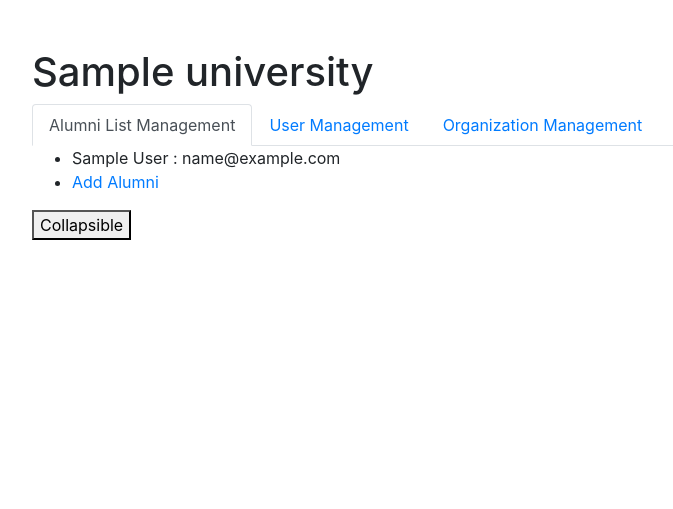
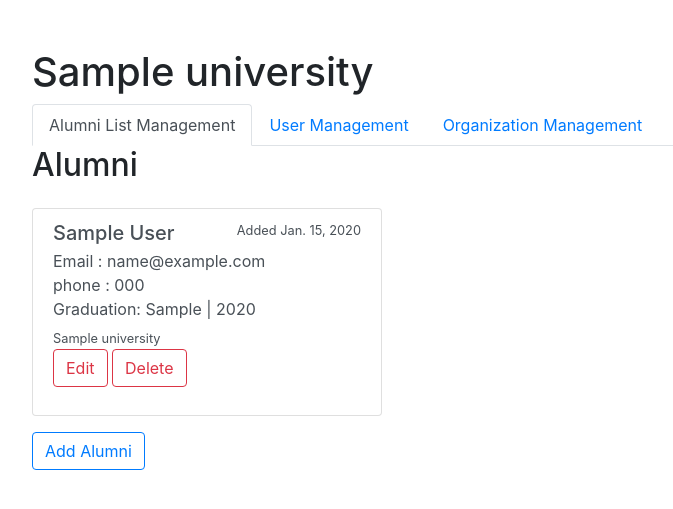
Before and after one commit to kisna72/alumni-email-list, a Django app: page /org/1/ in a window 1280 px wide. Shown: the part 152-661 px from the top of the page, without its empty margins (53-726 px from the left). Run offline with Django 3.2, Linux system fonts and the light colour scheme; a user stored in the database is signed in; tables that the repository leaves empty hold one stand-in row (values such as "Sample post"); some libraries are stand-ins or nearby versions.

Commit message:
update edit and delete code for alumni

```diff
--- /dev/null
+++ b/emaillist/templates/emaillist/alumni_details_partial.html
@@ -0,0 +1,25 @@
+{% load humanize %}
+<div class="col-md-4">
+	<div class="list-group mt-3 mb-3">
+	  <div  class="list-group-item list-group-item-action flex-column align-items-start ">
+	    <div class="d-flex w-100 justify-content-between">
+	      <h5 class="mb-1">{{alumni.full_name}}</h5>
+	      <small>Added {{alumni.created|naturalday}}</small>
+	    </div>
+	    <p class="mb-1">
+	    	Email : {{alumni.email_address}}
+	    	<br>
+	    	phone : {{alumni.phone_number}}
+	    	<br>
+	    	Graduation: {{alumni.graduation_month}} | {{alumni.graduation_year}}
+	    </p>
+	    <small>{{alumni.university.university_name}}</small>
+	    {% if not hide_btns %}
+	    <p>
+	    	<a class="btn btn-outline-danger" href="{% url 'edit_alumni' organization.id alumni.id %}">Edit</a>
+			<a class="btn btn-outline-danger" href="{% url 'delete_alumni' organization.id alumni.id %}">Delete</a>
+	    </p>
+	    {% endif %}
+	  </div>
+	</div>
+</div>
--- a/emaillist/templates/emaillist/organization_detail.html
+++ b/emaillist/templates/emaillist/organization_detail.html
@@ -1,6 +1,8 @@
 {% extends "./base.html" %}
 
 {% block content %}
+
+{% load humanize %}
 	<div class="container">
 
 		<nav aria-label="breadcrumb" class="mt-5 mb-5">
@@ -31,15 +33,20 @@
 		<!-- content of the Tabbed Menu - managed by IDs. -->
 		<div class="tab-content" id="myTabContent">
 		    <div class="tab-pane fade show active" id="alumni" role="tabpanel" aria-labelledby="alumni-tab">
-		    	<!-- <h2> Alumni </h2> -->
-				<ul>
+		    	<h2> Alumni </h2>
+				<div class="row">
+
 					{% for i in alumni %}
-						<li>{{i}}</li>
+						{% include "emaillist/alumni_details_partial.html" with alumni=i %}
 					{% endfor %}
-						<li><a data-toggle="collapse-not" data-target="#add_alumni" href="{% url 'alumni_add' organization.id  %}">Add Alumni</a>
-				</ul>
+				</div>
 
-				<button data-toggle="collapse" data-target="#demo">Collapsible</button>
+				<a class="btn btn-outline-primary" href="{% url 'alumni_add' organization.id  %}">Add Alumni</a>
+
+
+
+
+				<!-- <button data-toggle="collapse" data-target="#demo">Collapsible</button> -->
 
 				<div id="add_alumni" class="collapse">
 				<p>Add a New Alumni Here. Form Goes here.</p>
--- a/emaillist/urls.py
+++ b/emaillist/urls.py
@@ -30,7 +30,9 @@ urlpatterns = [
     path('org/<int:organization_pk>/add_staff', views.add_organization_staff, name='add_organization_staff'),
     path('org/<int:organization_pk>/remove_owner', views.remove_organization_staff, name='remove_organization_staff'),
 
-    path('org//<int:organization_pk>/alumni/add/',views.add_alumni, name="alumni_add"),
+    path('org/<int:organization_pk>/alumni/add/',views.add_alumni, name="alumni_add"),
+    path('org/<int:organization_pk>/alumni/<int:alumni_pk>/edit/',views.edit_alumni, name="edit_alumni"),
+    path('org/<int:organization_pk>/alumni/<int:alumni_pk>/delete/',views.delete_alumni, name="delete_alumni"),
 
 
 
--- a/emaillist/views.py
+++ b/emaillist/views.py
@@ -1,6 +1,6 @@
 from django.shortcuts import render, redirect, get_object_or_404
 from django.contrib.auth.decorators import login_required
-from django.http import HttpRequest
+from django.http import HttpResponse
 from .models import University, UniversityOwner, UniversityStaff, Alumni
 from .forms import UniversityForm, AlumniForm
 # Create your views here.
@@ -136,28 +136,95 @@ def delete_organization(request, organization_pk):
 	return render(request, "emaillist/organization_delete.html", context)
 
 
+@login_required
 def add_alumni(request, organization_pk):
 	"""
 	Form to add information about the Alumni.
 	Take Organization from the url.
 	"""
+	#1. Ensure that the logged in User is a Member or a Onwer of the organization.
+	university = get_object_or_404(University, pk = organization_pk)
+	owners = UniversityOwner.objects.filter(university = university)
+	staffs = UniversityStaff.objects.filter(university = university)
 
+	if request.user in [i.user for i in owners] or request.user in [x.user for x in staffs]:
+		if request.method == "POST":
+			form = AlumniForm(request.POST)
+			if form.is_valid():
+				alumni = form.save(commit=False)
+				alumni.university = university
+				alumni.save()
+				#Create Uni owner as well.
+				return redirect("organization_detail", alumni.university.id )
+		else:
+			form = AlumniForm()
+
+		context = {}
+		context["form"] = form
+
+		return render(request, "emaillist/create_organization.html", context)
+
+	else:
+		return HttpRequest("You must be Owner or a Member of the organization to Add alumni")
+
+def edit_alumni(request, organization_pk, alumni_pk):
+	"""
+	Form to add information about the Alumni.
+	Take Organization from the url.
+	"""
+	university = get_object_or_404(University, pk = organization_pk)
+	owners = UniversityOwner.objects.filter(university = university)
+	staffs = UniversityStaff.objects.filter(university = university)
+
+	alumni = get_object_or_404(Alumni, pk = alumni_pk)
+	context = {}
+	context["organization"] = university
+	context["alumni"] = alumni
+	if request.user in [i.user for i in owners] or request.user in [x.user for x in staffs]:
+		if request.method == "POST":
+			form = AlumniForm(request.POST, instance = alumni)
+			if form.is_valid():
+				alumni = form.save()
+				#alumni.university = university
+				#alumni.save()
+				#Create Uni owner as well.
+				return redirect("organization_detail", alumni.university.id )
+		else:
+			form = AlumniForm(instance = alumni)
+
+
+		context["form"] = form
+
+		return render(request, "emaillist/alumni_edit.html", context)
+
+	else:
+		return HttpResponse("You must be Owner or a Member of the organization to Add alumni")
+
+def delete_alumni(request, organization_pk, alumni_pk):
+	"""Code to Delete Organization.
+	"""
+	context = {}
+	university = get_object_or_404(University, pk = organization_pk)
+	owners = UniversityOwner.objects.filter(university = university)
+	staffs = UniversityStaff.objects.filter(university = university)
+
+	alumni = get_object_or_404(Alumni, pk = alumni_pk)
+
+	context["alumni"] = alumni
+
+	if not request.user in [i.user for i in owners]:
+		return HttpResponse("You are not a owner")
+	if not request.user in [x.user for x in staffs]:
+		return HttpResponse("You do not have the permission to delete. Must be owner")
 	if request.method == "POST":
-		form = AlumniForm(request.POST)
-		university = get_object_or_404(University, pk = organization_pk)
-		if form.is_valid():
-			alumni = form.save(commit=False)
-			alumni.university = university
-			alumni.save()
-			#Create Uni owner as well.
-			return redirect("organization_detail", alumni.university.id )
+		alumni.delete()
+		return redirect("organization_detail", alumni.university.id )
+
 	else:
-		form = AlumniForm()
+		print("Show Confirmation")
+	context["organization"] = university
+	return render(request, "emaillist/alumni_delete.html", context)
 
-	context = {}
-	context["form"] = form
-
-	return render(request, "emaillist/create_organization.html", context)
 
 
 def add_organization_owner(request):
--- a/uno_email_list/settings.py
+++ b/uno_email_list/settings.py
@@ -37,6 +37,7 @@ INSTALLED_APPS = [
     'django.contrib.sessions',
     'django.contrib.messages',
     'django.contrib.staticfiles',
+    'django.contrib.humanize',
 
     'basicauth',
     'emaillist',
```
Also changed, not shown: emaillist/templates/emaillist/alumni_delete.html (added, +33 -0 lines), emaillist/templates/emaillist/alumni_edit.html (added, +26 -0 lines).
